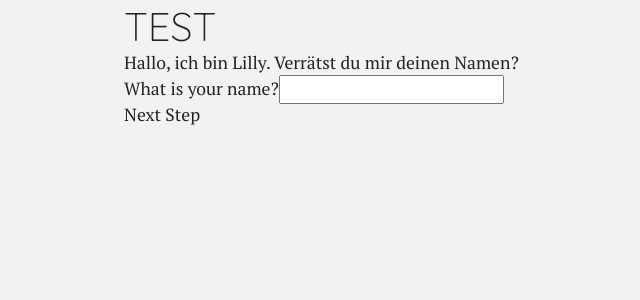
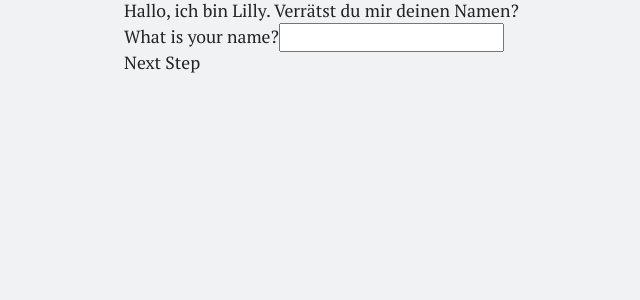
Before and after one commit to nico-martin/paul-hackt, a Next.js app: page / in a window 1280 px wide. Shown: the top 300 px of the page, without its empty margins (66-706 px from the left). Built offline with nearby package versions, Linux system fonts and the light colour scheme.

Commit message:
clean up

```diff
--- a/src/pages/index.tsx
+++ b/src/pages/index.tsx
@@ -17,7 +17,7 @@ const Home = () => {
     if (currentStep === 1) {
       handleNextStep();
     } else if (currentStep === 2) {
-      handleNextStep()
+      handleNextStep();
     }
   };
 
--- a/src/pages/steps/stepOne.tsx
+++ b/src/pages/steps/stepOne.tsx
@@ -11,9 +11,6 @@ const StepOne = () => {
 
   return (
     <div>
-      <p style={{ fontFamily: "var(--font-family-heading)", fontSize: "40px" }}>
-        TEST
-      </p>
       <p className="mb-4">
         Hallo, ich bin Lilly. Verrätst du mir deinen Namen?
       </p>
```
